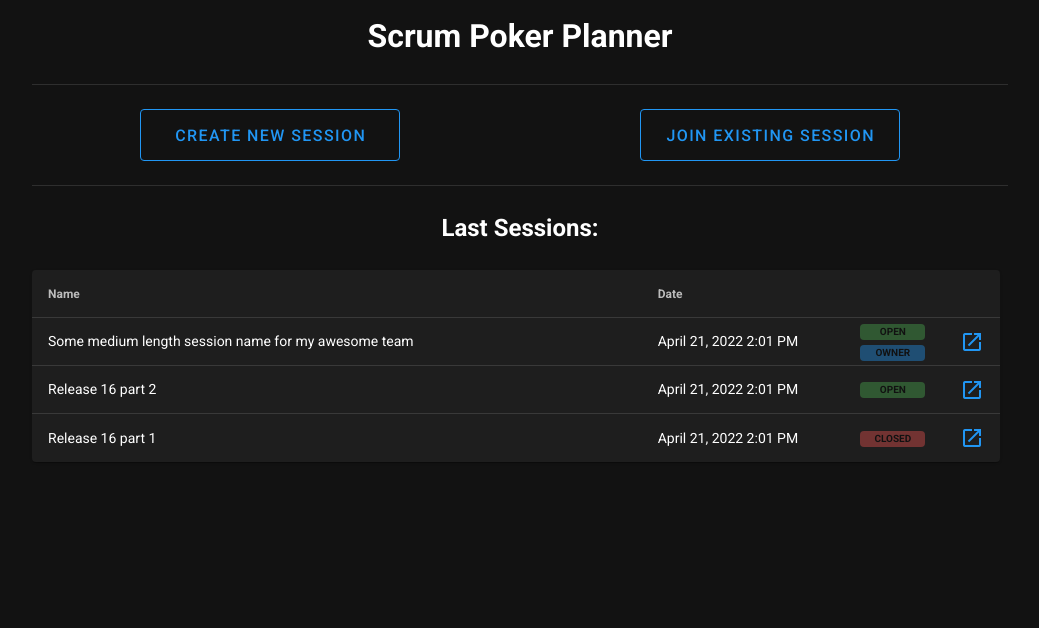
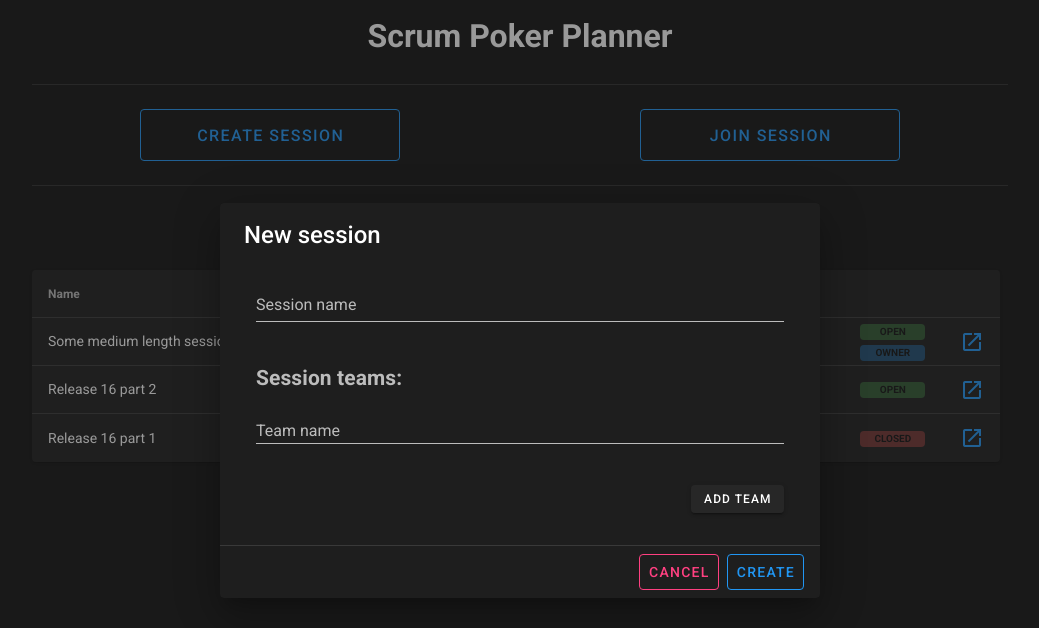
Before and after one commit to dimmarch/teams-scrum-poker, a Vue app: page / in a window 1280 px wide. Shown: the top 628 px of the page, without its empty margins (120-1159 px from the left). Built offline with nearby package versions, Linux system fonts and the light colour scheme.

Commit message:
create session modal

```diff
--- /dev/null
+++ b/src/components/CreateSessionModal.vue
@@ -0,0 +1,88 @@
+<template>
+  <v-dialog max-width="600" v-model="visible" persistent>
+
+    <template v-slot:activator="{ on, attrs }">
+      <v-btn x-large outlined color="primary" width="260" v-bind="attrs" v-on="on">
+        Create session
+      </v-btn>
+    </template>
+
+    <v-card>
+      <v-card-title class="text-h5">
+        New session
+      </v-card-title>
+
+
+      <v-card-text>
+        <v-container>
+          <v-row>
+            <v-col cols="12">
+              <v-text-field label="Session name" required></v-text-field>
+            </v-col>
+          </v-row>
+          <v-row>
+            <v-col cols="12">
+              <h2>Session teams:</h2>
+            </v-col>
+            <v-col cols="12" v-for="(team, index) in teams" :key="index">
+              <v-text-field
+                  :append-icon="teams.length > 1 ? 'mdi-trash-can-outline' : null"
+                  label="Team name"
+                  dense
+                  single-line
+                  v-model="team.name"
+                  @click:append="deleteTeam(index)"
+              ></v-text-field>
+            </v-col>
+            <v-col cols="12" class="text-right">
+              <v-btn small @click="addTeam">
+                Add team
+              </v-btn>
+            </v-col>
+          </v-row>
+        </v-container>
+      </v-card-text>
+
+      <v-divider></v-divider>
+
+      <v-card-actions>
+        <v-spacer></v-spacer>
+        <v-btn color="accent" outlined @click="visible = false">
+          CANCEL
+        </v-btn>
+        <v-btn color="primary" outlined @click="visible = false">
+          CREATE
+        </v-btn>
+
+      </v-card-actions>
+    </v-card>
+
+  </v-dialog>
+</template>
+
+<script>
+export default {
+  name: "CreateSessionModal",
+  data: () => ({
+    visible: true,
+    teams: [
+      {
+        name: null,
+        id: null
+      }
+    ]
+  }),
+  methods: {
+    deleteTeam(teamIndex) {
+      this.teams.splice(teamIndex, 1);
+    },
+    addTeam() {
+      this.teams.push({id: null, name: null});
+    }
+  }
+}
+</script>
+
+<style scoped>
+
+</style>
--- a/src/views/HomeView.vue
+++ b/src/views/HomeView.vue
@@ -12,13 +12,12 @@
     </v-row>
     <v-row>
       <v-col cols="12" sm="6" class="text-center">
-        <v-btn x-large outlined color="primary" width="260">
-          Create new session
-        </v-btn>
+        <CreateSessionModal>
+        </CreateSessionModal>
       </v-col>
       <v-col cols="12" sm="6" class="text-center">
         <v-btn x-large outlined color="primary" width="260">
-          Join existing session
+          Join session
         </v-btn>
       </v-col>
     </v-row>
@@ -70,10 +69,12 @@
 
 <script>
 import moment from 'moment'
+import CreateSessionModal from '@/components/CreateSessionModal'
 
 export default {
   name: 'HomeApp',
   data: () => ({
+    openModal: false,
     headers: [
       {
         text: 'Name',
@@ -139,7 +140,9 @@ export default {
 
   },
 
-  components: {},
+  components: {
+    CreateSessionModal,
+  },
 }
 </script>
 
```
